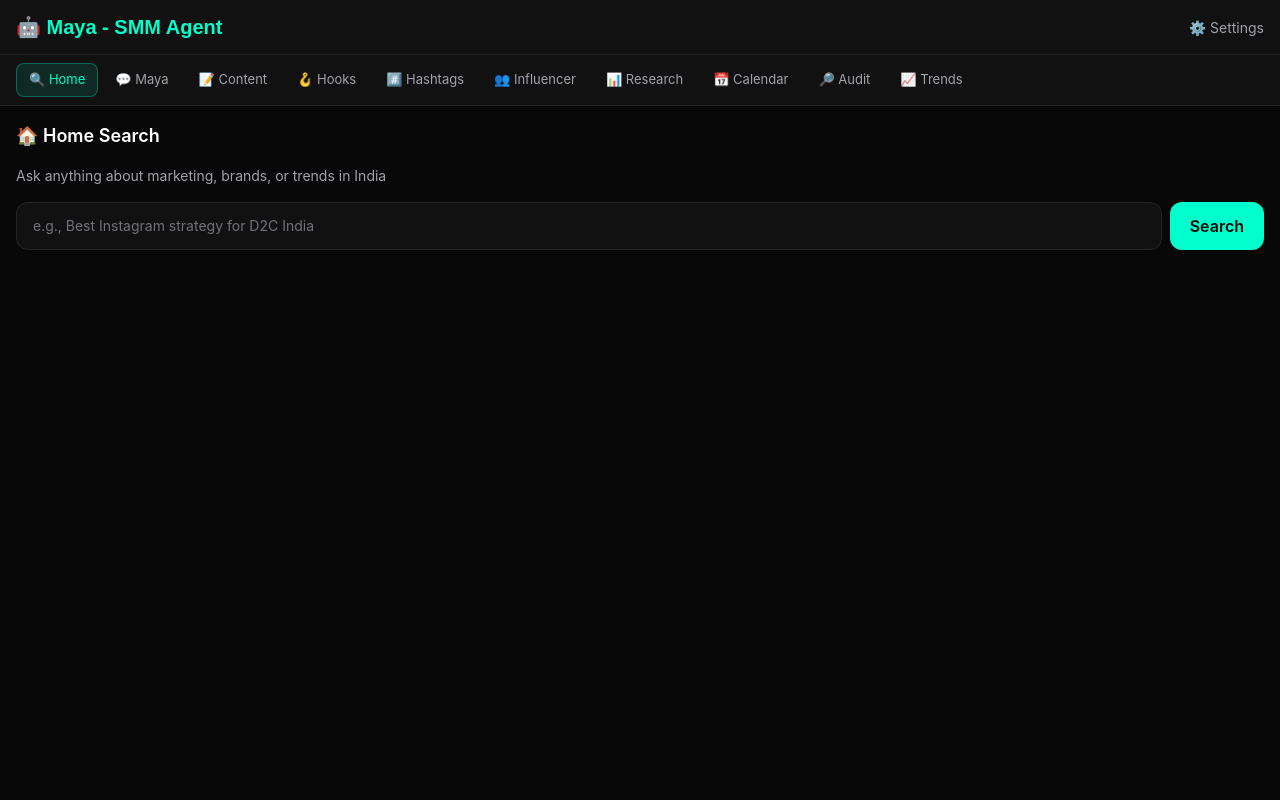
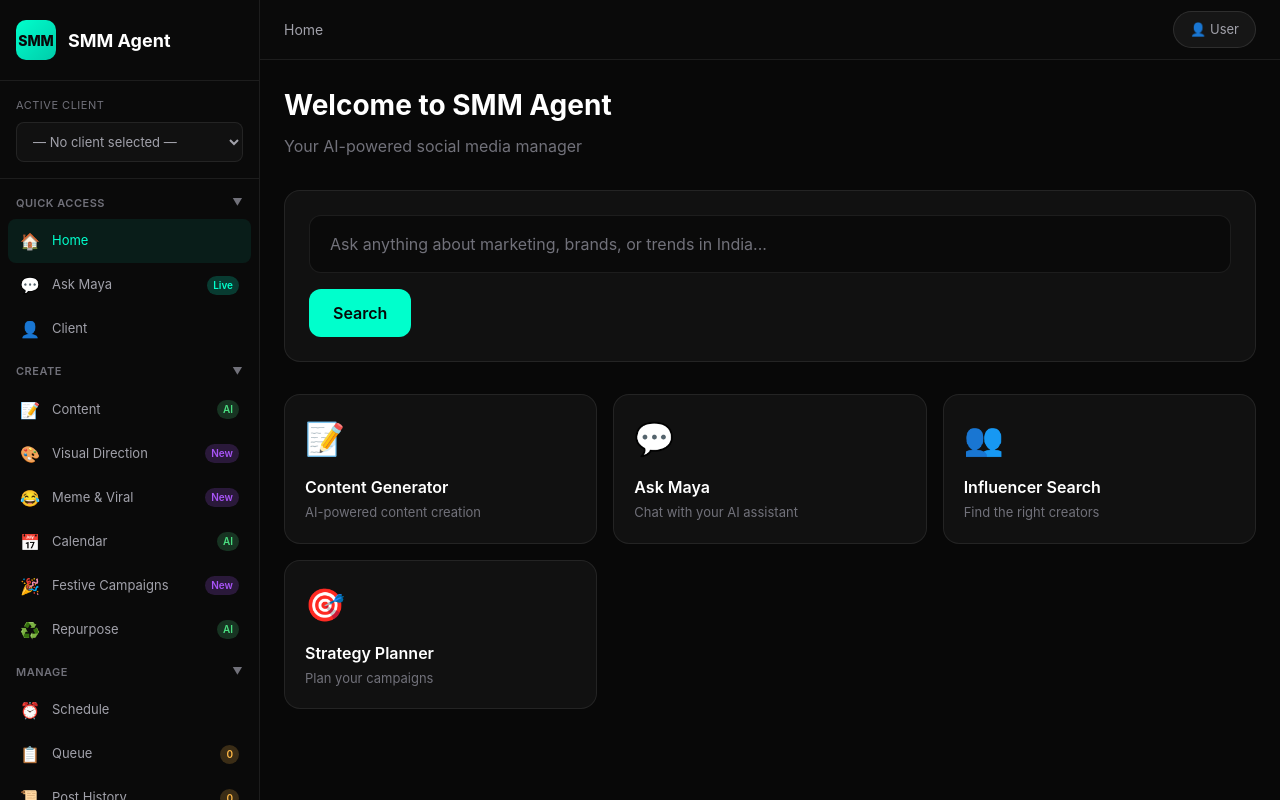
Before and after one commit to Gautam130/smm-agentAI, a Next.js app: page / in a window 1280 px wide. Shown: the top 800 px of the page. Built offline with nearby package versions, Linux system fonts and the light colour scheme.

Commit message:
Add full sidebar layout matching old SMM-Agent design

```diff
--- a/app/page.tsx
+++ b/app/page.tsx
@@ -1,112 +1,307 @@
 'use client';
 
-import { useState } from 'react';
+import { useState, useEffect } from 'react';
 
-type Tab = 'home' | 'maya' | 'content' | 'hooks' | 'hashtags' | 'influencer' | 'research' | 'calendar' | 'audit' | 'trends';
+type NavPage = 'home' | 'maya' | 'client' | 'content' | 'visual' | 'meme' | 'calendar' | 'festive' | 'repurpose' | 'schedule' | 'queue' | 'history' | 'ideas' | 'bulk' | 'influencer' | 'strategy' | 'research' | 'listen' | 'engage' | 'ads' | 'report' | 'diagnose' | 'profile' | 'analytics-dashboard' | 'ab-testing' | 'brand' | 'saved' | 'settings';
 
-const tabs: { id: Tab; label: string }[] = [
-  { id: 'home', label: '🔍 Home' },
-  { id: 'maya', label: '💬 Maya' },
-  { id: 'content', label: '📝 Content' },
-  { id: 'hooks', label: '🪝 Hooks' },
-  { id: 'hashtags', label: '#️⃣ Hashtags' },
-  { id: 'influencer', label: '👥 Influencer' },
-  { id: 'research', label: '📊 Research' },
-  { id: 'calendar', label: '📅 Calendar' },
-  { id: 'audit', label: '🔎 Audit' },
-  { id: 'trends', label: '📈 Trends' },
+interface NavItem {
+  id: NavPage;
+  label: string;
+  icon: string;
+  badge?: string;
+}
+
+interface NavGroup {
+  label: string;
+  items: NavItem[];
+}
+
+const navGroups: { label: string; items: NavItem[] }[] = [
+  {
+    label: 'Quick Access',
+    items: [
+      { id: 'home', label: 'Home', icon: '🏠' },
+      { id: 'maya', label: 'Ask Maya', icon: '💬', badge: 'Live' },
+      { id: 'client', label: 'Client', icon: '👤' },
+    ]
+  },
+  {
+    label: 'Create',
+    items: [
+      { id: 'content', label: 'Content', icon: '📝', badge: 'AI' },
+      { id: 'visual', label: 'Visual Direction', icon: '🎨', badge: 'New' },
+      { id: 'meme', label: 'Meme & Viral', icon: '😂', badge: 'New' },
+      { id: 'calendar', label: 'Calendar', icon: '📅', badge: 'AI' },
+      { id: 'festive', label: 'Festive Campaigns', icon: '🎉', badge: 'New' },
+      { id: 'repurpose', label: 'Repurpose', icon: '♻️', badge: 'AI' },
+    ]
+  },
+  {
+    label: 'Manage',
+    items: [
+      { id: 'schedule', label: 'Schedule', icon: '⏰' },
+      { id: 'queue', label: 'Queue', icon: '📋', badge: '0' },
+      { id: 'history', label: 'Post History', icon: '📜', badge: '0' },
+      { id: 'ideas', label: 'Idea Bank', icon: '💡', badge: '0' },
+      { id: 'bulk', label: 'Bulk Generate', icon: '⚡', badge: 'New' },
+      { id: 'influencer', label: 'Influencer', icon: '👥' },
+    ]
+  },
+  {
+    label: 'Strategy',
+    items: [
+      { id: 'strategy', label: 'Strategy', icon: '🎯' },
+      { id: 'research', label: 'Research', icon: '🔍' },
+      { id: 'listen', label: 'Social Listen', icon: '👂' },
+      { id: 'engage', label: 'Engage', icon: '💬' },
+      { id: 'ads', label: 'Ads Manager', icon: '📢' },
+    ]
+  },
+  {
+    label: 'Analytics',
+    items: [
+      { id: 'report', label: 'Report', icon: '📊' },
+      { id: 'diagnose', label: 'Post Diagnosis', icon: '🔎' },
+      { id: 'profile', label: 'Profile Optimizer', icon: '👤' },
+      { id: 'analytics-dashboard', label: 'Dashboard', icon: '📈' },
+      { id: 'ab-testing', label: 'A/B Testing', icon: '🧪' },
+    ]
+  },
+  {
+    label: 'Brand',
+    items: [
+      { id: 'brand', label: 'Brand', icon: '🏷️' },
+      { id: 'saved', label: 'Saved', icon: '⭐' },
+    ]
+  }
 ];
 
-export default function Home() {
-  const [activeTab, setActiveTab] = useState<Tab>('home');
+export default function App() {
+  const [currentPage, setCurrentPage] = useState<NavPage>('home');
+  const [collapsedGroups, setCollapsedGroups] = useState<Set<string>>(new Set());
+
+  const toggleGroup = (label: string) => {
+    setCollapsedGroups(prev => {
+      const next = new Set(prev);
+      if (next.has(label)) {
+        next.delete(label);
+      } else {
+        next.add(label);
+      }
+      return next;
+    });
+  };
 
   return (
     <div style={{
+      display: 'flex',
       minHeight: '100vh',
       backgroundColor: '#080808',
       color: '#ffffff',
       fontFamily: "'Inter', -apple-system, BlinkMacSystemFont, sans-serif"
     }}>
-      {/* Header */}
-      <header style={{
-        backgroundColor: '#111111',
+      {/* SIDEBAR */}
+      <aside style={{
+        width: '260px',
+        backgroundColor: '#0a0a0a',
+        borderRight: '1px solid rgba(255,255,255,0.08)',
+        display: 'flex',
+        flexDirection: 'column',
+        flexShrink: 0
+      }}>
+        {/* Brand */}
+        <div style={{
+          padding: '20px 16px',
           borderBottom: '1px solid rgba(255,255,255,0.08)',
-        padding: '12px 16px',
           display: 'flex',
           alignItems: 'center',
-        justifyContent: 'space-between'
+          gap: '12px'
         }}>
-        <h1 style={{
-          fontSize: '20px',
-          fontWeight: 700,
-          color: '#00ffcc',
-          fontFamily: "'Plus Jakarta Sans', sans-serif"
+          <div style={{
+            width: '40px',
+            height: '40px',
+            background: 'linear-gradient(135deg, #00ffcc, #00ccaa)',
+            borderRadius: '10px',
+            display: 'flex',
+            alignItems: 'center',
+            justifyContent: 'center',
+            fontWeight: 800,
+            fontSize: '14px',
+            color: '#080808'
           }}>
-          🤖 Maya - SMM Agent
-        </h1>
-        <button style={{
+            SMM
+          </div>
+          <div style={{ fontWeight: 700, fontSize: '18px', color: '#ffffff' }}>
+            SMM Agent
+          </div>
+        </div>
+
+        {/* Client Switcher */}
+        <div style={{ padding: '16px', borderBottom: '1px solid rgba(255,255,255,0.08)' }}>
+          <div style={{ fontSize: '11px', color: '#71717a', marginBottom: '8px', textTransform: 'uppercase', letterSpacing: '0.5px' }}>
+            Active client
+          </div>
+          <select style={{
+            width: '100%',
+            backgroundColor: '#111111',
+            border: '1px solid rgba(255,255,255,0.08)',
+            borderRadius: '8px',
+            padding: '10px 12px',
+            color: '#a1a1aa',
+            fontSize: '13px',
+            cursor: 'pointer'
+          }}>
+            <option value="">— No client selected —</option>
+          </select>
+        </div>
+
+        {/* Navigation */}
+        <nav style={{ flex: 1, overflowY: 'auto', padding: '8px 0' }}>
+          {navGroups.map((group) => (
+            <div key={group.label} style={{ marginBottom: '4px' }}>
+              <button
+                onClick={() => toggleGroup(group.label)}
+                style={{
+                  width: '100%',
+                  padding: '8px 16px',
+                  display: 'flex',
+                  alignItems: 'center',
+                  justifyContent: 'space-between',
                   background: 'transparent',
                   border: 'none',
-          color: '#a1a1aa',
-          fontSize: '14px',
+                  color: '#71717a',
+                  fontSize: '11px',
+                  fontWeight: 600,
+                  textTransform: 'uppercase',
+                  letterSpacing: '0.5px',
                   cursor: 'pointer'
-        }}>
-          ⚙️ Settings
-        </button>
-      </header>
-
-      {/* Tab Navigation */}
-      <nav style={{
-        backgroundColor: '#111111',
-        borderBottom: '1px solid rgba(255,255,255,0.08)',
-        overflowX: 'auto',
-        padding: '8px 16px'
-      }}>
-        <div style={{ display: 'flex', gap: '4px' }}>
-          {tabs.map((tab) => (
-            <button
-              key={tab.id}
-              onClick={() => setActiveTab(tab.id)}
-              style={{
-                padding: '6px 12px',
-                borderRadius: '8px',
-                fontSize: '13px',
-                whiteSpace: 'nowrap' as const,
-                border: activeTab === tab.id
-                  ? '1px solid rgba(0,255,204,0.3)'
-                  : '1px solid transparent',
-                background: activeTab === tab.id
-                  ? 'rgba(0,255,204,0.1)'
-                  : 'transparent',
-                color: activeTab === tab.id ? '#00ffcc' : '#a1a1aa',
-                cursor: 'pointer',
-                transition: 'all 0.2s'
                 }}
               >
-              {tab.label}
+                {group.label}
+                <span style={{
+                  transform: collapsedGroups.has(group.label) ? 'rotate(-90deg)' : 'rotate(0deg)',
+                  transition: 'transform 0.2s',
+                  fontSize: '10px'
+                }}>
+                  ▼
+                </span>
+              </button>
+
+              {!collapsedGroups.has(group.label) && (
+                <div style={{ padding: '0 8px' }}>
+                  {group.items.map((item) => (
+                    <button
+                      key={item.id}
+                      onClick={() => setCurrentPage(item.id)}
+                      style={{
+                        width: '100%',
+                        display: 'flex',
+                        alignItems: 'center',
+                        gap: '12px',
+                        padding: '10px 12px',
+                        background: currentPage === item.id ? 'rgba(0,255,204,0.08)' : 'transparent',
+                        border: 'none',
+                        borderRadius: '8px',
+                        color: currentPage === item.id ? '#00ffcc' : '#a1a1aa',
+                        fontSize: '13px',
+                        cursor: 'pointer',
+                        textAlign: 'left',
+                        transition: 'all 0.15s'
+                      }}
+                    >
+                      <span style={{ fontSize: '16px' }}>{item.icon}</span>
+                      <span style={{ flex: 1 }}>{item.label}</span>
+                      {item.badge && (
+                        <span style={{
+                          padding: '2px 6px',
+                          borderRadius: '10px',
+                          fontSize: '10px',
+                          fontWeight: 600,
+                          background: item.badge === 'Live' ? 'rgba(0,255,204,0.2)' :
+                                     item.badge === 'AI' ? 'rgba(74,222,128,0.2)' :
+                                     item.badge === 'New' ? 'rgba(168,85,247,0.2)' :
+                                     item.badge === '0' ? 'rgba(255,185,71,0.2)' : 'rgba(255,255,255,0.1)',
+                          color: item.badge === 'Live' ? '#00ffcc' :
+                                 item.badge === 'AI' ? '#4ade80' :
+                                 item.badge === 'New' ? '#a855f7' :
+                                 item.badge === '0' ? '#ffb947' : '#ffffff'
+                        }}>
+                          {item.badge}
+                        </span>
+                      )}
                     </button>
                   ))}
                 </div>
+              )}
+            </div>
+          ))}
         </nav>
 
-      {/* Main Content */}
-      <main style={{ padding: '16px' }}>
-        {activeTab === 'home' && <HomeSearch />}
-        {activeTab === 'maya' && <MayaChat />}
-        {activeTab === 'content' && <ContentGenerator />}
-        {activeTab === 'hooks' && <HookGenerator />}
-        {activeTab === 'hashtags' && <HashtagGenerator />}
-        {activeTab === 'influencer' && <InfluencerSearch />}
-        {activeTab === 'research' && <Research />}
-        {activeTab === 'calendar' && <Calendar />}
-        {activeTab === 'audit' && <Audit />}
-        {activeTab === 'trends' && <Trends />}
+        {/* Settings */}
+        <div style={{ padding: '16px', borderTop: '1px solid rgba(255,255,255,0.08)' }}>
+          <button
+            onClick={() => setCurrentPage('settings')}
+            style={{
+              width: '100%',
+              display: 'flex',
+              alignItems: 'center',
+              gap: '12px',
+              padding: '10px 12px',
+              background: 'transparent',
+              border: 'none',
+              borderRadius: '8px',
+              color: currentPage === 'settings' ? '#00ffcc' : '#a1a1aa',
+              fontSize: '13px',
+              cursor: 'pointer'
+            }}
+          >
+            <span style={{ fontSize: '16px' }}>⚙️</span>
+            Settings
+          </button>
+        </div>
+      </aside>
+
+      {/* MAIN CONTENT */}
+      <main style={{ flex: 1, display: 'flex', flexDirection: 'column', overflow: 'hidden' }}>
+        {/* Top Bar */}
+        <header style={{
+          height: '60px',
+          backgroundColor: '#0a0a0a',
+          borderBottom: '1px solid rgba(255,255,255,0.08)',
+          display: 'flex',
+          alignItems: 'center',
+          justifyContent: 'space-between',
+          padding: '0 24px',
+          flexShrink: 0
+        }}>
+          <div style={{ fontSize: '14px', color: '#a1a1aa' }}>
+            {navGroups.flatMap(g => g.items).find(i => i.id === currentPage)?.label || 'Home'}
+          </div>
+          <div style={{ display: 'flex', alignItems: 'center', gap: '12px' }}>
+            <button style={{
+              padding: '8px 16px',
+              backgroundColor: 'rgba(255,255,255,0.05)',
+              border: '1px solid rgba(255,255,255,0.1)',
+              borderRadius: '20px',
+              color: '#a1a1aa',
+              fontSize: '13px',
+              cursor: 'pointer'
+            }}>
+              👤 User
+            </button>
+          </div>
+        </header>
+
+        {/* Content Area */}
+        <div style={{ flex: 1, overflow: 'auto', padding: '24px' }}>
+          <PageContent page={currentPage} />
+        </div>
       </main>
     </div>
   );
 }
 
-function HomeSearch() {
+function PageContent({ page }: { page: string }) {
   const [query, setQuery] = useState('');
   const [loading, setLoading] = useState(false);
   const [results, setResults] = useState('');
@@ -138,40 +333,54 @@ function HomeSearch() {
       }
     } catch (error) {
       console.error('Search error:', error);
-      setResults('Error connecting to API. Please check Vercel deployment.');
+      setResults('Error connecting to API');
     } finally {
       setLoading(false);
     }
   };
 
+  switch (page) {
+    case 'home':
       return (
-    <div style={{ display: 'flex', flexDirection: 'column', gap: '16px' }}>
-      <h2 style={{ fontSize: '18px', fontWeight: 600, color: '#ffffff' }}>🏠 Home Search</h2>
-      <p style={{ color: '#a1a1aa', fontSize: '14px' }}>Ask anything about marketing, brands, or trends in India</p>
+        <div style={{ maxWidth: '1000px', margin: '0 auto' }}>
+          <h1 style={{ fontSize: '28px', fontWeight: 700, marginBottom: '8px' }}>
+            Welcome to SMM Agent
+          </h1>
+          <p style={{ color: '#71717a', marginBottom: '32px' }}>
+            Your AI-powered social media manager
+          </p>
 
-      <div style={{ display: 'flex', gap: '8px' }}>
+          {/* Search Box */}
+          <div style={{
+            backgroundColor: '#111111',
+            borderRadius: '16px',
+            padding: '24px',
+            border: '1px solid rgba(255,255,255,0.08)',
+            marginBottom: '32px'
+          }}>
             <input
               type="text"
               value={query}
               onChange={(e) => setQuery(e.target.value)}
               onKeyDown={(e) => e.key === 'Enter' && handleSearch()}
-          placeholder="e.g., Best Instagram strategy for D2C India"
+              placeholder="Ask anything about marketing, brands, or trends in India..."
               style={{
-            flex: 1,
-            backgroundColor: '#111111',
+                width: '100%',
+                backgroundColor: '#0a0a0a',
                 border: '1px solid rgba(255,255,255,0.08)',
                 borderRadius: '12px',
-            padding: '12px 16px',
+                padding: '16px 20px',
                 color: '#ffffff',
-            fontSize: '14px',
-            outline: 'none'
+                fontSize: '16px',
+                outline: 'none',
+                marginBottom: '16px'
               }}
             />
             <button
               onClick={handleSearch}
               disabled={loading}
               style={{
-            padding: '12px 20px',
+                padding: '12px 24px',
                 backgroundColor: '#00ffcc',
                 color: '#080808',
                 borderRadius: '12px',
@@ -181,28 +390,71 @@ function HomeSearch() {
                 opacity: loading ? 0.5 : 1
               }}
             >
-          {loading ? '...' : 'Search'}
+              {loading ? 'Searching...' : 'Search'}
             </button>
-      </div>
 
             {results && (
               <div style={{
-          backgroundColor: '#111111',
+                marginTop: '20px',
+                padding: '16px',
+                backgroundColor: '#0a0a0a',
                 borderRadius: '12px',
-          padding: '16px',
-          border: '1px solid rgba(255,255,255,0.08)'
-        }}>
-          <pre style={{
                 whiteSpace: 'pre-wrap',
                 fontSize: '14px',
-            color: '#ffffff',
-            margin: 0,
                 fontFamily: "'JetBrains Mono', monospace"
-          }}>{results}</pre>
+              }}>
+                {results}
               </div>
             )}
           </div>
+
+          {/* Quick Access Cards */}
+          <div style={{ display: 'grid', gridTemplateColumns: 'repeat(auto-fill, minmax(280px, 1fr))', gap: '16px' }}>
+            {[
+              { title: 'Content Generator', desc: 'AI-powered content creation', icon: '📝', color: '#00ffcc' },
+              { title: 'Ask Maya', desc: 'Chat with your AI assistant', icon: '💬', color: '#4ade80' },
+              { title: 'Influencer Search', desc: 'Find the right creators', icon: '👥', color: '#a855f7' },
+              { title: 'Strategy Planner', desc: 'Plan your campaigns', icon: '🎯', color: '#ffb947' },
+            ].map((card) => (
+              <div key={card.title} style={{
+                backgroundColor: '#111111',
+                borderRadius: '16px',
+                padding: '20px',
+                border: '1px solid rgba(255,255,255,0.08)',
+                cursor: 'pointer',
+                transition: 'all 0.2s'
+              }}>
+                <div style={{ fontSize: '32px', marginBottom: '12px' }}>{card.icon}</div>
+                <div style={{ fontSize: '16px', fontWeight: 600, marginBottom: '4px' }}>{card.title}</div>
+                <div style={{ fontSize: '13px', color: '#71717a' }}>{card.desc}</div>
+              </div>
+            ))}
+          </div>
+        </div>
       );
+
+    case 'maya':
+      return <MayaChat />;
+
+    default:
+      return (
+        <div style={{
+          display: 'flex',
+          alignItems: 'center',
+          justifyContent: 'center',
+          height: '400px',
+          color: '#71717a'
+        }}>
+          <div style={{ textAlign: 'center' }}>
+            <div style={{ fontSize: '48px', marginBottom: '16px' }}>🚧</div>
+            <div style={{ fontSize: '18px', fontWeight: 600, marginBottom: '8px' }}>
+              {page.charAt(0).toUpperCase() + page.slice(1).replace('-', ' ')}
+            </div>
+            <div style={{ fontSize: '14px' }}>Coming soon...</div>
+          </div>
+        </div>
+      );
+  }
 }
 
 function MayaChat() {
@@ -254,42 +506,45 @@ function MayaChat() {
   };
 
   return (
-    <div style={{ display: 'flex', flexDirection: 'column', gap: '16px' }}>
-      <h2 style={{ fontSize: '18px', fontWeight: 600, color: '#ffffff' }}>💬 Maya Chat</h2>
+    <div style={{ maxWidth: '800px', margin: '0 auto', height: 'calc(100vh - 180px)', display: 'flex', flexDirection: 'column' }}>
+      <h2 style={{ fontSize: '20px', fontWeight: 600, marginBottom: '16px' }}>💬 Ask Maya</h2>
 
       <div style={{
-        height: '400px',
+        flex: 1,
         backgroundColor: '#111111',
-        borderRadius: '12px',
+        borderRadius: '16px',
         padding: '16px',
         overflowY: 'auto',
-        border: '1px solid rgba(255,255,255,0.08)'
+        marginBottom: '16px'
       }}>
         {chatHistory.length === 0 ? (
-          <p style={{ color: '#71717a', textAlign: 'center', marginTop: '40%' }}>Start a conversation with Maya...</p>
+          <div style={{ color: '#71717a', textAlign: 'center', marginTop: '40%' }}>
+            Start a conversation with Maya...
+          </div>
         ) : (
           chatHistory.map((msg, i) => (
             <div key={i} style={{ marginBottom: '16px', textAlign: msg.role === 'user' ? 'right' : 'left' }}>
               <div style={{
                 display: 'inline-block',
                 maxWidth: '80%',
-                padding: '12px',
-                borderRadius: '12px',
+                padding: '12px 16px',
+                borderRadius: '16px',
                 background: msg.role === 'user'
                   ? 'rgba(0,255,204,0.1)'
                   : '#1a1a1a',
                 color: msg.role === 'user' ? '#00ffcc' : '#ffffff',
-                border: msg.role === 'user' ? '1px solid rgba(0,255,204,0.3)' : 'none'
+                border: msg.role === 'user' ? '1px solid rgba(0,255,204,0.3)' : 'none',
+                fontSize: '14px'
               }}>
                 {msg.content}
               </div>
             </div>
           ))
         )}
-        {loading && <p style={{ color: '#00ffcc' }}>Maya is thinking...</p>}
+        {loading && <div style={{ color: '#00ffcc' }}>Maya is thinking...</div>}
       </div>
 
-      <div style={{ display: 'flex', gap: '8px' }}>
+      <div style={{ display: 'flex', gap: '12px' }}>
         <input
           type="text"
           value={message}
@@ -301,7 +556,7 @@ function MayaChat() {
             backgroundColor: '#111111',
             border: '1px solid rgba(255,255,255,0.08)',
             borderRadius: '12px',
-            padding: '12px 16px',
+            padding: '14px 20px',
             color: '#ffffff',
             fontSize: '14px',
             outline: 'none'
@@ -311,7 +566,7 @@ function MayaChat() {
           onClick={handleSend}
           disabled={loading}
           style={{
-            padding: '12px 20px',
+            padding: '14px 28px',
             backgroundColor: '#00ffcc',
             color: '#080808',
             borderRadius: '12px',
@@ -327,75 +582,3 @@ function MayaChat() {
     </div>
   );
 }
-
-function ContentGenerator() {
-  return (
-    <div style={{ textAlign: 'center', padding: '40px 0' }}>
-      <h2 style={{ fontSize: '20px', fontWeight: 600, marginBottom: '16px' }}>📝 Content Generator</h2>
-      <p style={{ color: '#a1a1aa' }}>Coming soon...</p>
-    </div>
-  );
-}
-
-function HookGenerator() {
-  return (
-    <div style={{ textAlign: 'center', padding: '40px 0' }}>
-      <h2 style={{ fontSize: '20px', fontWeight: 600, marginBottom: '16px' }}>🪝 Hook Generator</h2>
-      <p style={{ color: '#a1a1aa' }}>Coming soon...</p>
-    </div>
-  );
-}
-
-function HashtagGenerator() {
-  return (
-    <div style={{ textAlign: 'center', padding: '40px 0' }}>
-      <h2 style={{ fontSize: '20px', fontWeight: 600, marginBottom: '16px' }}>#️⃣ Hashtag Generator</h2>
-      <p style={{ color: '#a1a1aa' }}>Coming soon...</p>
-    </div>
-  );
-}
-
-function InfluencerSearch() {
-  return (
-    <div style={{ textAlign: 'center', padding: '40px 0' }}>
-      <h2 style={{ fontSize: '20px', fontWeight: 600, marginBottom: '16px' }}>👥 Influencer Search</h2>
-      <p style={{ color: '#a1a1aa' }}>Coming soon...</p>
-    </div>
-  );
-}
-
-function Research() {
-  return (
-    <div style={{ textAlign: 'center', padding: '40px 0' }}>
-      <h2 style={{ fontSize: '20px', fontWeight: 600, marginBottom: '16px' }}>📊 Research</h2>
-      <p style={{ color: '#a1a1aa' }}>Coming soon...</p>
-    </div>
-  );
-}
-
-function Calendar() {
-  return (
-    <div style={{ textAlign: 'center', padding: '40px 0' }}>
-      <h2 style={{ fontSize: '20px', fontWeight: 600, marginBottom: '16px' }}>📅 Calendar</h2>
-      <p style={{ color: '#a1a1aa' }}>Coming soon...</p>
-    </div>
-  );
-}
-
-function Audit() {
-  return (
-    <div style={{ textAlign: 'center', padding: '40px 0' }}>
-      <h2 style={{ fontSize: '20px', fontWeight: 600, marginBottom: '16px' }}>🔎 Audit</h2>
-      <p style={{ color: '#a1a1aa' }}>Coming soon...</p>
-    </div>
-  );
-}
-
-function Trends() {
-  return (
-    <div style={{ textAlign: 'center', padding: '40px 0' }}>
-      <h2 style={{ fontSize: '20px', fontWeight: 600, marginBottom: '16px' }}>📈 Trends</h2>
-      <p style={{ color: '#a1a1aa' }}>Coming soon...</p>
-    </div>
-  );
-}
```
Lines whose indentation alone changed are shown as unchanged.
